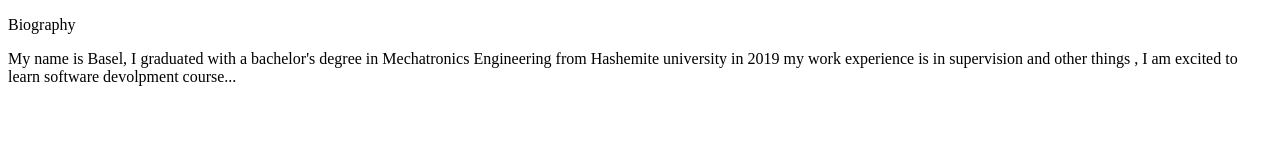
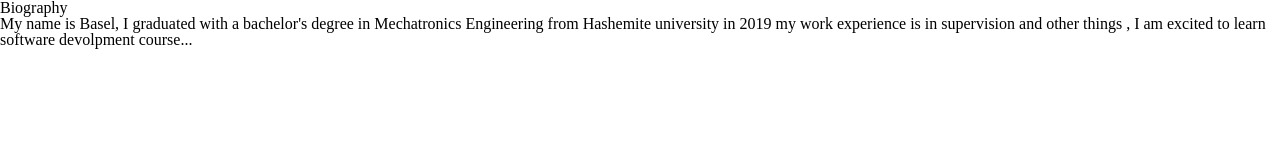
Before and after one commit to Shamikhquraan/About-Me, a plain HTML site: page index.html in a window 1280 px wide. Drawn offline with Linux system fonts and the light colour scheme.

Commit message:
added files

```diff
--- /dev/null
+++ b/css/reset.css
@@ -0,0 +1,48 @@
+/* http://meyerweb.com/eric/tools/css/reset/
+   v2.0 | 20110126
+   License: none (public domain)
+*/
+
+html, body, div, span, applet, object, iframe,
+h1, h2, h3, h4, h5, h6, p, blockquote, pre,
+a, abbr, acronym, address, big, cite, code,
+del, dfn, em, img, ins, kbd, q, s, samp,
+small, strike, strong, sub, sup, tt, var,
+b, u, i, center,
+dl, dt, dd, ol, ul, li,
+fieldset, form, label, legend,
+table, caption, tbody, tfoot, thead, tr, th, td,
+article, aside, canvas, details, embed,
+figure, figcaption, footer, header, hgroup,
+menu, nav, output, ruby, section, summary,
+time, mark, audio, video {
+	margin: 0;
+	padding: 0;
+	border: 0;
+	font-size: 100%;
+	font: inherit;
+	vertical-align: baseline;
+}
+/* HTML5 display-role reset for older browsers */
+article, aside, details, figcaption, figure,
+footer, header, hgroup, menu, nav, section {
+	display: block;
+}
+body {
+	line-height: 1;
+}
+ol, ul {
+	list-style: none;
+}
+blockquote, q {
+	quotes: none;
+}
+blockquote:before, blockquote:after,
+q:before, q:after {
+	content: '';
+	content: none;
+}
+table {
+	border-collapse: collapse;
+	border-spacing: 0;
+}
--- a/index.html
+++ b/index.html
@@ -5,6 +5,7 @@
     <meta http-equiv="X-UA-Compatible" content="IE=edge">
     <meta name="viewport" content="width=, initial-scale=1.0">
     <title>Document</title>
+    <link rel="stylesheet" href="css/reset.css">
     <link rel="stylesheet" href="css/style.css">
 </head>
 <body>
```
